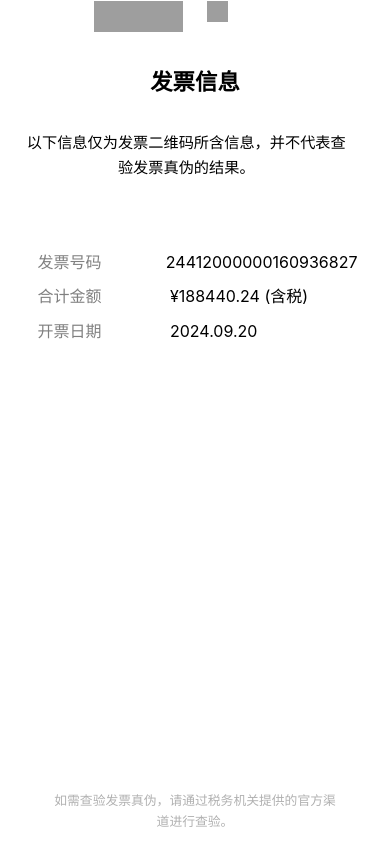
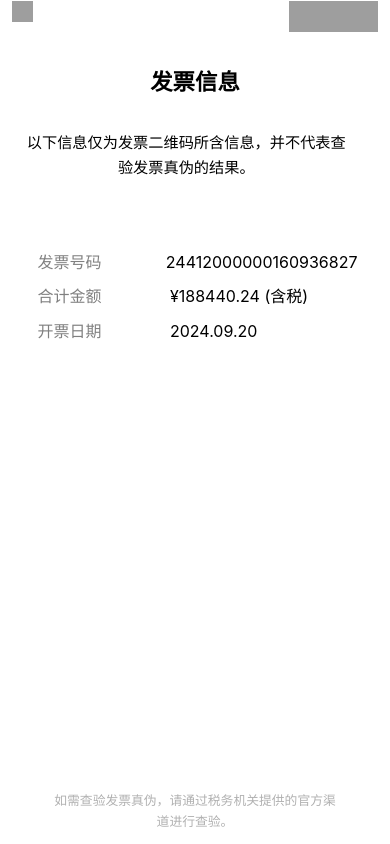
Before and after one commit to HarryDean2010/fapiao, a plain HTML site: page index.html in a window 390 px wide. Drawn offline with Linux system fonts and the light colour scheme; grey boxes are pictures that could not be loaded.

Commit message:
Update index.html

```diff
--- a/index.html
+++ b/index.html
@@ -31,12 +31,12 @@
         .left-icon {
             width: 5.5vw; /* 缩小40% */
             height: 5.5vw; /* 缩小40% */
-            left: 53%; /* 向左移动53% */
+            left: 3%; /* 向左移动53% */
         }
         .right-icon {
             width: 23vw; /* 缩小75% */
             height: 8vw; /* 缩小75% */
-            right: 53%; /* 向右移动53% */
+            right: 3%; /* 向右移动53% */
         }
         .container {
             width: 80%; /* 缩窄宽度 */
@@ -106,12 +106,12 @@
             .left-icon {
                 width: 5.5vw; /* 更大尺寸 */
                 height: 5.5vw; /* 更大尺寸 */
-                left: 53%; /* 向左移动53% */
+                left: 3%; /* 向左移动53% */
             }
             .right-icon {
                 width: 23vw; /* 更大尺寸 */
                 height: 8vw; /* 更大尺寸 */
-                right: 53%; /* 向右移动53% */
+                right: 3%; /* 向右移动53% */
             }
             .container {
                 width: 90%; /* 更宽的容器 */
```
